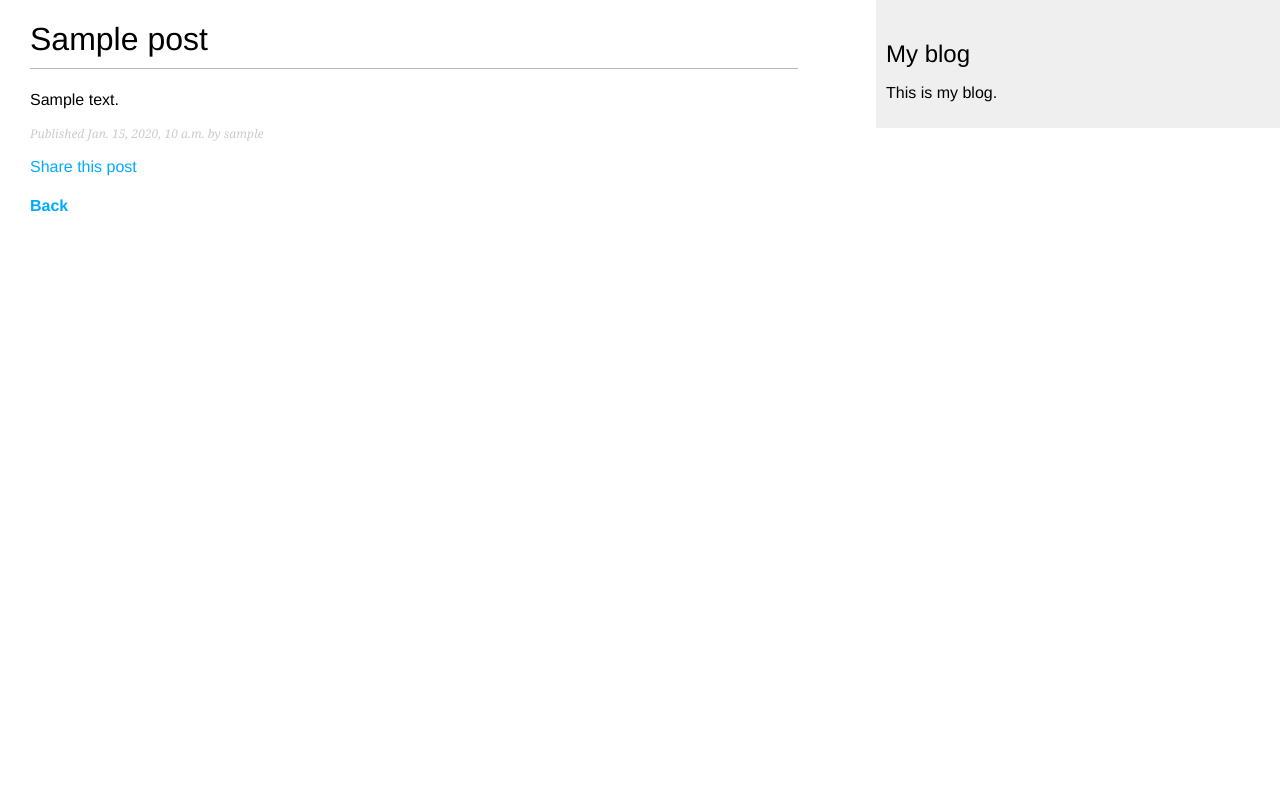
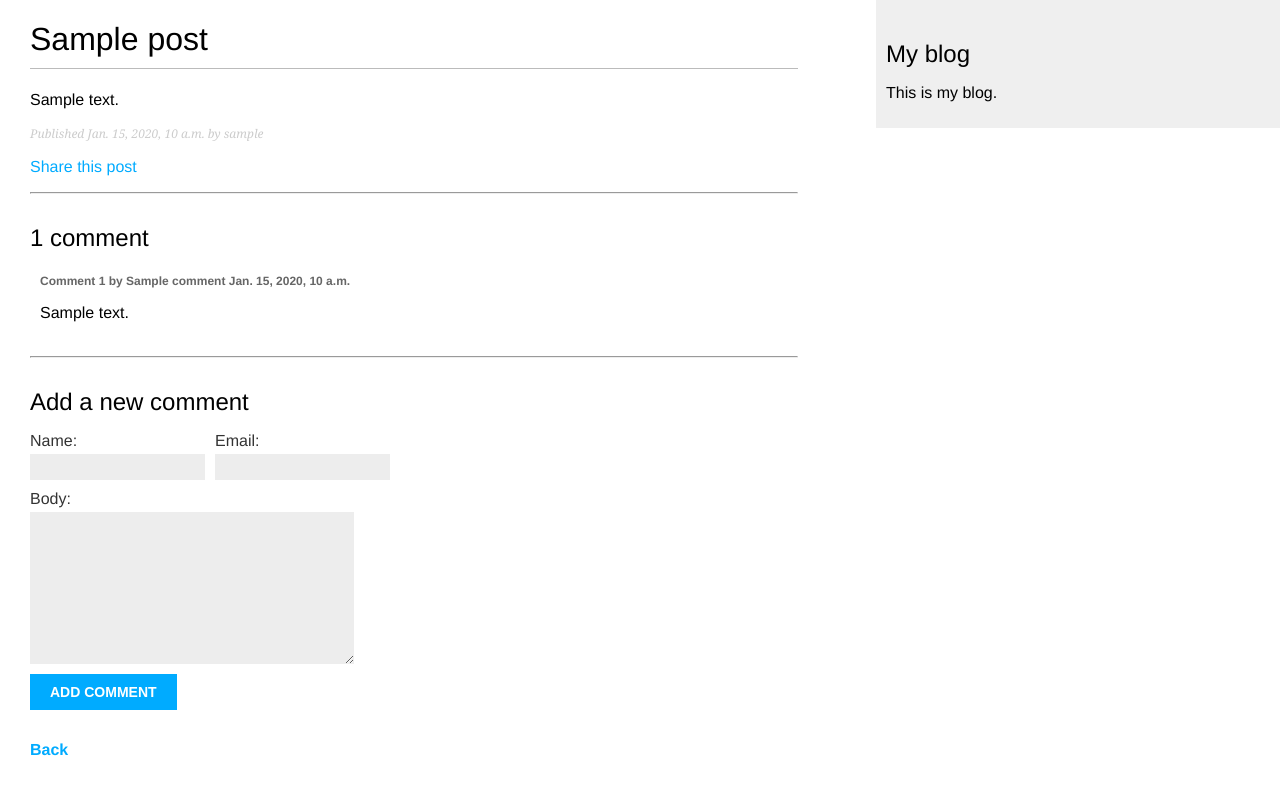
Before and after one commit to x90q/eco_libra, a Django app: a page that uses blog/templates/blog/post/post_detail.html in a window 1280 px wide. Run offline with Django 5.2, Linux system fonts and the light colour scheme; tables that the repository leaves empty hold one stand-in row (values such as "Sample post").

Commit message:
feat: implement full comment functionality — model, form validation, view logic, URL routing, and admin panel support

```diff
--- a/blog/forms.py
+++ b/blog/forms.py
@@ -1,4 +1,5 @@
 from django import forms
+from .models import Comment
 
 class EmailPostForm(forms.Form):
     name = forms.CharField(max_length=25)
@@ -8,3 +9,8 @@ class EmailPostForm(forms.Form):
         required=False,
         widget=forms.Textarea
     )
+
+class CommentForm(forms.ModelForm):
+    class Meta:
+        model = Comment
+        fields = ['name', 'email', 'body']
--- a/blog/models.py
+++ b/blog/models.py
@@ -60,3 +60,26 @@ class Post(models.Model):
                 self.slug
             ]
         )
+
+class Comment(models.Model):
+    post = models.ForeignKey(
+        Post,
+        on_delete = models.CASCADE,
+        related_name = 'comments'
+    )
+
+    name = models.CharField(max_length = 25)
+    email = models.EmailField()
+    body = models.TextField()
+    created = models.DateTimeField(auto_now_add = True)
+    updated = models.DateTimeField(auto_now = True)
+    active = models.BooleanField(default = True)
+
+    class Meta:
+        ordering = ['created']
+        indexes = [
+            models.Index(fields = ['created']),
+        ]
+
+    def __str__(self):
+        return f"Comment by { self.name } on { self.post }"
--- a/blog/static/css/blog.css
+++ b/blog/static/css/blog.css
@@ -103,3 +103,7 @@ input[type=submit] {
     font-size: 12px;
     color: #666;
 }
+
+form {
+    overflow: hidden;
+}
--- /dev/null
+++ b/blog/templates/blog/post/includes/comment_form.html
@@ -0,0 +1,16 @@
+<hr>
+<h2> Add a new comment </h2>
+<form action = " {% url 'blog:post_comment' post.id %}" method = "POST">
+    <!--- {{ form.as_p }} -->
+    <p>
+        <div class = "left">
+            {{ form.name.as_field_group }}
+        </div>
+        <div class = "left">
+            {{ form.email.as_field_group}}
+        </div>
+    </p>
+    {{ form.body.as_field_group }}
+    {% csrf_token %}
+    <p><input type = "submit" value = "Add comment"></p>
+</form>
--- a/blog/templates/blog/post/post_detail.html
+++ b/blog/templates/blog/post/post_detail.html
@@ -16,6 +16,26 @@
             Share this post
         </a>
     </p>
+
+    <hr>
+
+    {% with comments.count as total_comments %}
+        <h2>
+            {{ total_comments }} comment{{ total_comments | pluralize }}
+        </h2>
+    {% endwith %}
+    {% for comment in comments %}
+        <div class = "comment">
+            <p class = "info">
+                Comment {{ forloop.counter }} by {{ comment.name }}
+                {{ comment.created }}
+            </p>
+            {{ comment.body | linebreaks }}
+        </div>
+    {% empty %}
+        <p>There are no comments yet</p>
+    {% endfor %}
+    {% include 'blog/post/includes/comment_form.html' %}
     <h4>
        <a href="{% url 'blog:post_list' %}">Back</a>
     </h4>
--- a/blog/urls.py
+++ b/blog/urls.py
@@ -14,5 +14,10 @@ urlpatterns = [
         'post/<int:post_id>/share/',
         views.post_share,
         name = 'post_share',
-    )
+    ),
+    path(
+        'post/<int:post_id>/comment/',
+        views.post_comment,
+        name = 'post_comment'
+        )
 ]
--- a/blog/views.py
+++ b/blog/views.py
@@ -1,7 +1,8 @@
 from django.shortcuts import render, get_object_or_404
 from django.core.paginator import EmptyPage, PageNotAnInteger, Paginator
+from django.views.decorators.http import require_POST
 from .models import Post
-from .forms import EmailPostForm
+from .forms import EmailPostForm, CommentForm
 from django.core.mail import send_mail
 
 def post_list(request):
@@ -32,10 +33,20 @@ def post_detail(request, year, month, day, post):
         publish__month = month,
         publish__day = day
     )
+
+    # active comments list
+    comments = post.comments.filter(active = True)
+    # form for comment
+    form = CommentForm()
+
     return render(
         request,
         'blog/post/post_detail.html',
-        {'post': post}
+        {
+            'post': post,
+            'comments' : comments,
+            'form' : form
+        }
     )
 
 def post_share(request, post_id):
@@ -80,3 +91,31 @@ def post_share(request, post_id):
             'sent' : sent,
         }
     )
+
+@require_POST
+def post_comment(request, post_id):
+    post = get_object_or_404(
+        Post,
+        id = post_id,
+        status = Post.Status.PUBLISHED
+    )
+    comment = None
+    # comment was sent
+    form = CommentForm(data = request.POST)
+    if form.is_valid():
+        # create object Comment, but not saving it to DB
+        comment = form.save(commit = False)
+        # make comment related to post
+        comment.post = post
+        # save object to DB
+        comment.save()
+
+    return render(
+        request,
+        'blog/post/post_comment.html',
+        {
+            'post' : post,
+            'form' : form,
+            'comment' : comment
+        }
+    )
```
Also changed, not shown: blog/admin.py (+7 -1 lines), blog/templates/blog/post/post_comment.html (added, +12 -0 lines), blog/migrations/0005_comment.py (added).
